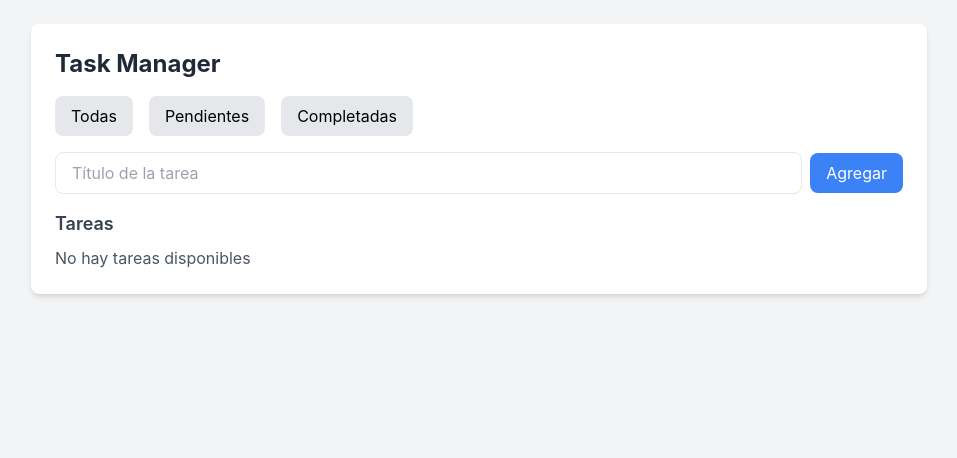
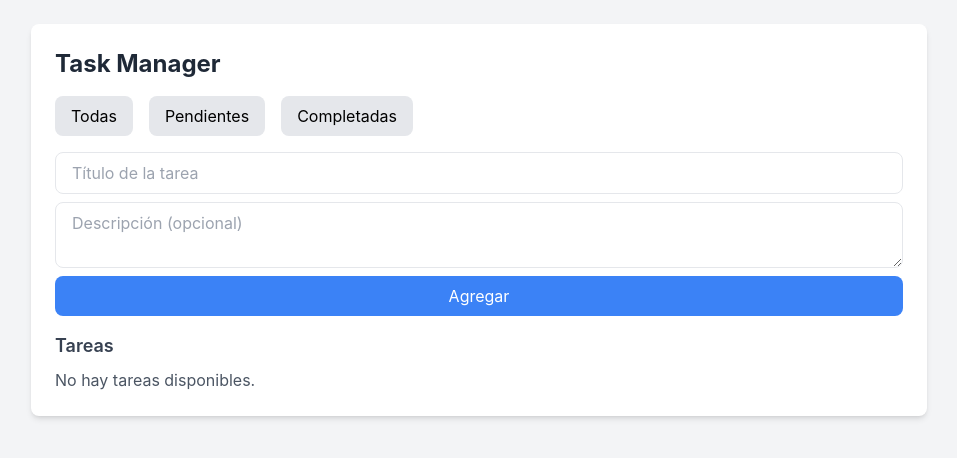
Before and after one commit to grojasc1/task-manager-frontend, a React (Create React App) app: page / in a window 1280 px wide. Shown: the top 458 px of the page, without its empty margins (161-1118 px from the left). Built offline with nearby package versions, Linux system fonts and the light colour scheme.

Commit message:
Enhance TaskForm and TaskList components with task management functionality

```diff
--- a/src/components/TaskForm.js
+++ b/src/components/TaskForm.js
@@ -1,17 +1,46 @@
-import React from 'react';
+import React, { useState } from 'react';
+import { useTasks } from '../context/TaskContext';
 
 const TaskForm = () => {
+  const { addTask } = useTasks();
+  const [title, setTitle] = useState('');
+  const [description, setDescription] = useState('');
+
+  const handleSubmit = (e) => {
+    e.preventDefault();
+    if (title.trim() === '') return;
+
+    const newTask = {
+      id: Date.now().toString(), // ID temporal
+      title,
+      description,
+      completed: false,
+      createdAt: new Date().toISOString(),
+    };
+    addTask(newTask);
+    setTitle('');
+    setDescription('');
+  };
+
   return (
-    <form className="mt-4">
-      <div className="flex items-center gap-2">
+    <form className="mt-4" onSubmit={handleSubmit}>
+      <div className="flex flex-col gap-2">
         <input
           type="text"
+          value={title}
+          onChange={(e) => setTitle(e.target.value)}
           placeholder="Título de la tarea"
-          className="flex-grow px-4 py-2 border rounded-lg focus:outline-none focus:ring focus:ring-blue-300"
+          className="px-4 py-2 border rounded-lg focus:outline-none focus:ring focus:ring-blue-300"
+        />
+        <textarea
+          value={description}
+          onChange={(e) => setDescription(e.target.value)}
+          placeholder="Descripción (opcional)"
+          className="px-4 py-2 border rounded-lg focus:outline-none focus:ring focus:ring-blue-300"
         />
         <button
           type="submit"
-          className="px-4 py-2 bg-blue-500 text-white rounded-lg hover:bg-blue-600"
+          className="w-full px-4 py-2 bg-blue-500 text-white rounded-lg hover:bg-blue-600"
         >
           Agregar
         </button>
--- a/src/components/TaskList.js
+++ b/src/components/TaskList.js
@@ -1,12 +1,32 @@
-import React from "react";
+import React from 'react';
+import { useTasks } from '../context/TaskContext';
 
 const TaskList = () => {
+  const { tasks } = useTasks();
+
   return (
     <div className="mt-4">
       <h2 className="text-lg font-semibold text-gray-700">Tareas</h2>
       <ul className="mt-2">
-                {/* Aquí se mostrarán las tareas */}
-                <li className="text-gray-600">No hay tareas disponibles</li>
+        {tasks.length === 0 ? (
+          <li className="text-gray-600">No hay tareas disponibles.</li>
+        ) : (
+          tasks.map((task) => (
+            <li
+              key={task.id}
+              className="flex items-center justify-between p-4 mb-2 bg-gray-100 rounded-lg"
+            >
+              <div>
+                <h3 className="font-bold text-gray-800">{task.title}</h3>
+                <p className="text-sm text-gray-600">{task.description}</p>
+              </div>
+              <div className="flex items-center gap-2">
+                <button className="text-sm text-blue-500">Editar</button>
+                <button className="text-sm text-red-500">Eliminar</button>
+              </div>
+            </li>
+          ))
+        )}
       </ul>
     </div>
   );
```
Lines whose indentation alone changed are shown as unchanged.
